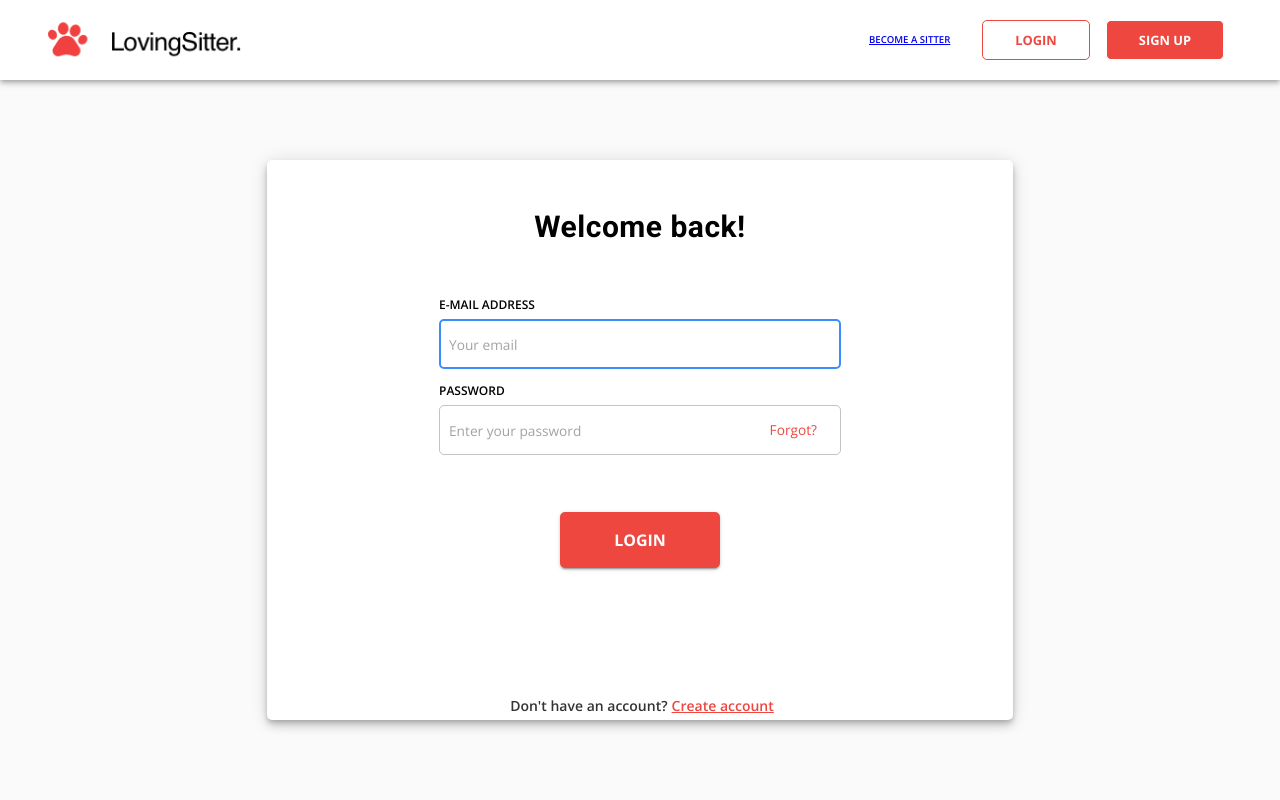
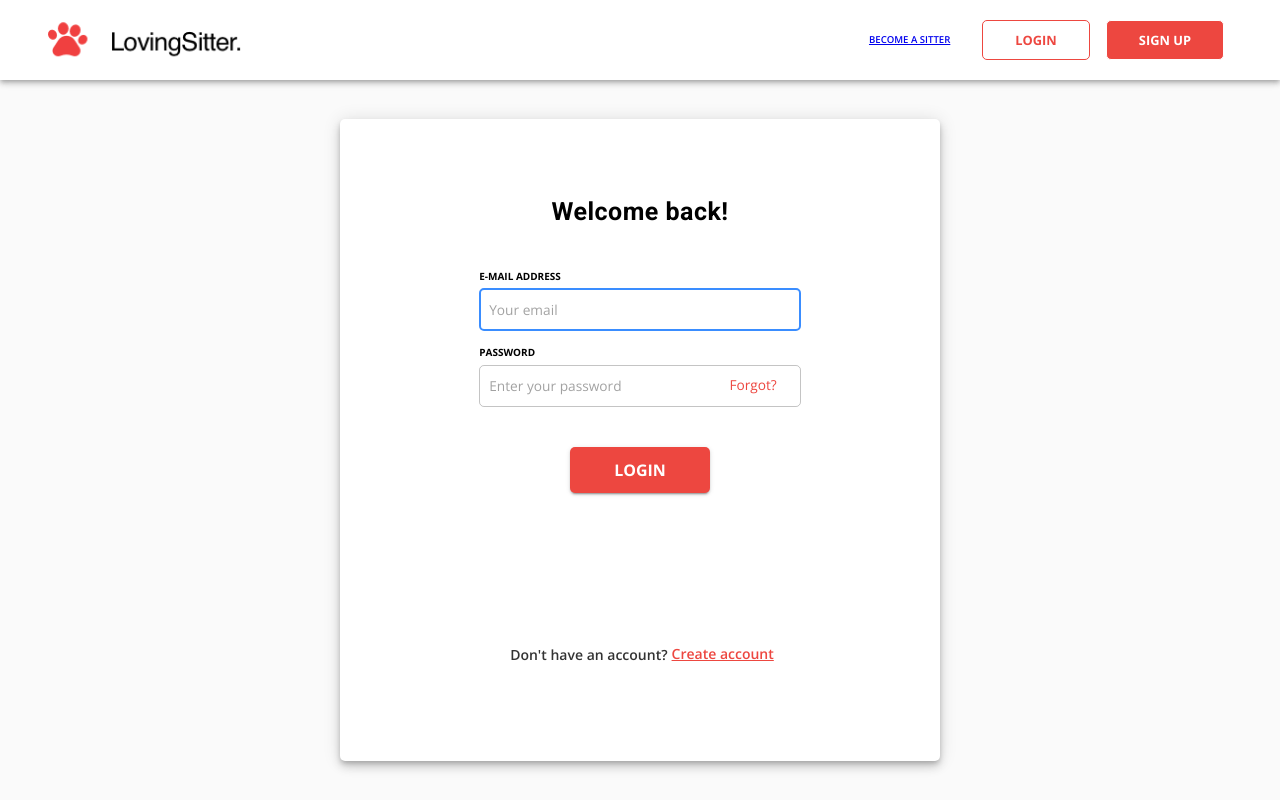
Before and after one commit to hatchways/team-callback-cats, a React (Create React App) app in the folder client/: page /login in a window 1280 px wide. Built offline with nearby package versions, Linux system fonts and the light colour scheme; no server answers.

Commit message:
clean up and final edits login/signup

```diff
--- a/client/src/pages/Login/Login.tsx
+++ b/client/src/pages/Login/Login.tsx
@@ -39,7 +39,7 @@ export default function Login(): JSX.Element {
   return (
     <Grid container component="main" className={classes.root}>
       <CssBaseline />
-      <Grid item xs={12} sm={8} md={7} elevation={6} component={Paper}>
+      <Grid item xs={12} sm={8} md={7} elevation={6} component={Paper} className={classes.grid}>
         <Box className={classes.authWrapper}>
           <Box width="100%" maxWidth={450} p={3} alignSelf="center">
             <Grid container>
--- a/client/src/pages/Login/LoginForm/useStyles.ts
+++ b/client/src/pages/Login/LoginForm/useStyles.ts
@@ -2,18 +2,18 @@ import { makeStyles } from '@material-ui/core/styles';
 
 const useStyles = makeStyles((theme) => ({
   form: {
-    width: '100%', // Fix IE 11 issue.
-    marginTop: theme.spacing(4),
+    width: '80%', // Fix IE 11 issue.
+    margin: '2rem auto 1rem',
   },
   label: {
-    fontSize: 12,
+    fontSize: 10,
     margin: '.5rem 0 -.5rem',
     textTransform: 'uppercase',
-    fontWeight: 600,
+    fontWeight: 700,
     color: 'rgb(0,0,0)',
   },
   inputs: {
-    height: '2.5rem',
+    height: '2rem',
     padding: '5px 10px',
   },
   forgot: {
@@ -21,13 +21,13 @@ const useStyles = makeStyles((theme) => ({
     color: '#ed4740',
   },
   submit: {
-    margin: theme.spacing(3, 3, 1),
+    margin: theme.spacing(3, 2, 2),
     padding: 10,
-    width: 160,
-    height: 56,
+    width: 140,
+    height: 46,
     borderRadius: theme.shape.borderRadius,
-    marginTop: 49,
     fontSize: 16,
+    marginTop: '2rem',
     backgroundColor: '#ed4740',
     color: '#fff',
     fontWeight: 'bold',
--- a/client/src/pages/Login/useStyles.ts
+++ b/client/src/pages/Login/useStyles.ts
@@ -10,17 +10,22 @@ const useStyles = makeStyles(() => ({
     justifyContent: 'center',
     alignItems: 'center',
   },
+  grid: {
+    maxWidth: '600px',
+  },
   authWrapper: {
     display: 'flex',
     alignItems: 'flex-start',
-    justifyContent: 'space-between',
+    justifyContent: 'space-around',
     flexDirection: 'column',
-    maxHeight: '70vh',
-    paddingTop: 23,
+    minHeight: 'fit-content',
+    maxHeight: '80vh',
+    maxWidth: '600px',
+    padding: '2rem',
   },
   welcome: {
-    fontSize: 30,
-    paddingBottom: 20,
+    fontSize: 25,
+    padding: '20px 0 10px',
     color: '#000000',
     fontWeight: 700,
     fontFamily: 'Roboto',
--- a/client/src/pages/SignUp/SignUp.tsx
+++ b/client/src/pages/SignUp/SignUp.tsx
@@ -40,7 +40,7 @@ export default function Register(): JSX.Element {
   return (
     <Grid container component="main" className={classes.root}>
       <CssBaseline />
-      <Grid item xs={12} sm={8} md={7} elevation={6} component={Paper}>
+      <Grid item xs={12} sm={8} md={7} elevation={6} component={Paper} className={classes.grid}>
         <Box className={classes.authWrapper}>
           <Box width="100%" maxWidth={450} p={3} alignSelf="center">
             <Grid container>
--- a/client/src/pages/SignUp/SignUpForm/useStyles.ts
+++ b/client/src/pages/SignUp/SignUpForm/useStyles.ts
@@ -2,18 +2,18 @@ import { makeStyles } from '@material-ui/core/styles';
 
 const useStyles = makeStyles((theme) => ({
   form: {
-    width: '100%', // Fix IE 11 issue.
-    marginTop: theme.spacing(3),
+    width: '80%', // Fix IE 11 issue.
+    margin: '2rem auto 1rem',
   },
   label: {
-    fontSize: 12,
+    fontSize: 10,
     margin: '.5rem 0 -.5rem',
     textTransform: 'uppercase',
-    fontWeight: 600,
+    fontWeight: 700,
     color: 'rgb(0,0,0)',
   },
   inputs: {
-    height: '2.5rem',
+    height: '2rem',
     padding: '5px 10px',
   },
   forgot: {
@@ -23,11 +23,11 @@ const useStyles = makeStyles((theme) => ({
   submit: {
     margin: theme.spacing(3, 2, 2),
     padding: 10,
-    width: 160,
-    height: 56,
+    width: 140,
+    height: 46,
     borderRadius: theme.shape.borderRadius,
-    marginTop: 49,
-    fontSize: 16,
+    fontSize: 14,
+    marginTop: '2rem',
     backgroundColor: '#ed4740',
     color: '#fff',
     fontWeight: 'bold',
--- a/client/src/pages/SignUp/useStyles.ts
+++ b/client/src/pages/SignUp/useStyles.ts
@@ -10,17 +10,22 @@ const useStyles = makeStyles(() => ({
     justifyContent: 'center',
     alignItems: 'center',
   },
+  grid: {
+    maxWidth: '600px',
+  },
   authWrapper: {
     display: 'flex',
     alignItems: 'flex-start',
-    justifyContent: 'space-between',
+    justifyContent: 'space-around',
     flexDirection: 'column',
-    maxHeight: '70vh',
-    padding: '1rem',
+    minHeight: 'fit-content',
+    maxHeight: '80vh',
+    maxWidth: '600px',
+    padding: '2rem',
   },
   welcome: {
-    fontSize: 30,
-    paddingBottom: 20,
+    fontSize: 25,
+    padding: '20px 0 10px',
     color: '#000000',
     fontWeight: 700,
     fontFamily: 'Roboto',
```
